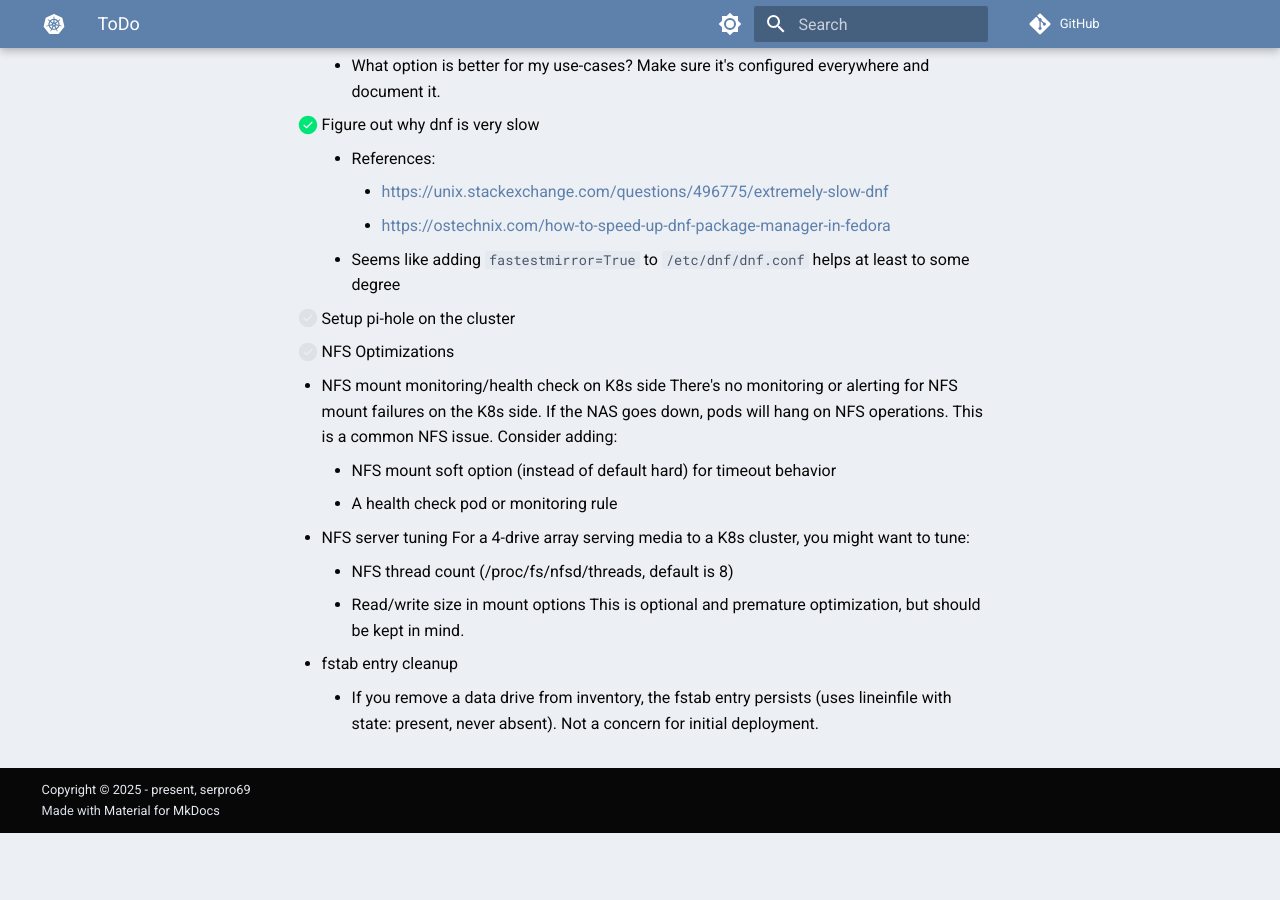
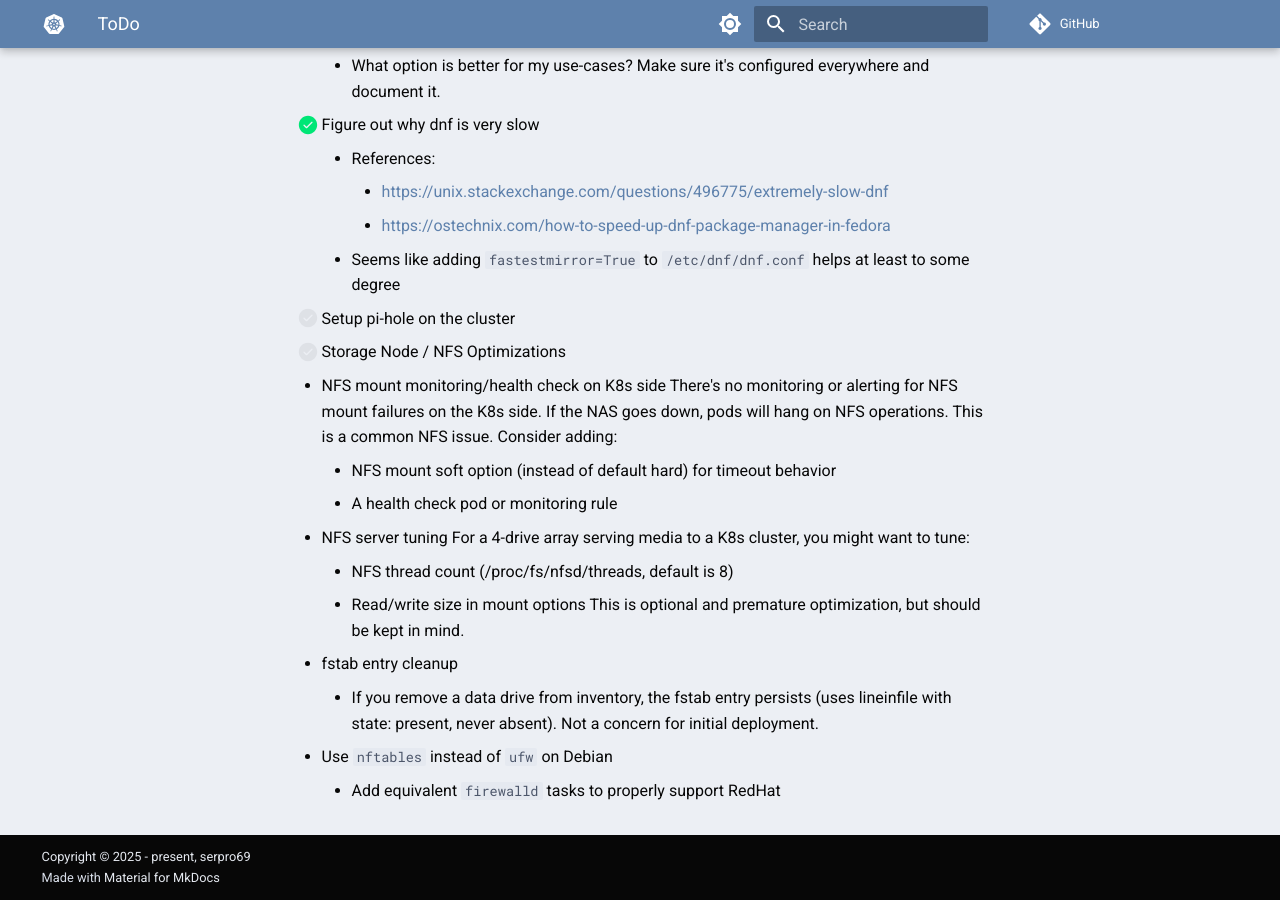
Before and after one commit to serpro69/ktchn8s, an MkDocs documentation site: the page built from docs/info/todo.md, in a window 1280 px wide and 900 px high, scrolled down 5167 px. Built offline with MkDocs 1.6.1 and Material for MkDocs 9.7.7, drawn with Linux system fonts in a browser that asks for light colours; comment, search, counter and statistics services are not loaded; the version menu is left out; before the commit the page ends 6000 px from its top, so only the background shows below that.

Commit message:
Add todo to replace ufw with nftables for storage firewall

```diff
--- a/docs/info/todo.md
+++ b/docs/info/todo.md
@@ -190,7 +190,7 @@ title: ToDo
 
 - [ ] Setup pi-hole on the cluster
 
-- [ ] NFS Optimizations
+- [ ] Storage Node / NFS Optimizations
   - NFS mount monitoring/health check on K8s side
     There's no monitoring or alerting for NFS mount failures on the K8s side. If the NAS goes down, pods will hang on NFS operations. This is a common NFS issue. Consider adding:
     - NFS mount soft option (instead of default hard) for timeout behavior
@@ -202,3 +202,5 @@ title: ToDo
     This is optional and premature optimization, but should be kept in mind.
   - fstab entry cleanup
     - If you remove a data drive from inventory, the fstab entry persists (uses lineinfile with state: present, never absent). Not a concern for initial deployment.
+  - Use `nftables` instead of `ufw` on Debian
+    - Add equivalent `firewalld` tasks to properly support RedHat
```
Also changed, not shown: 2 other files.
